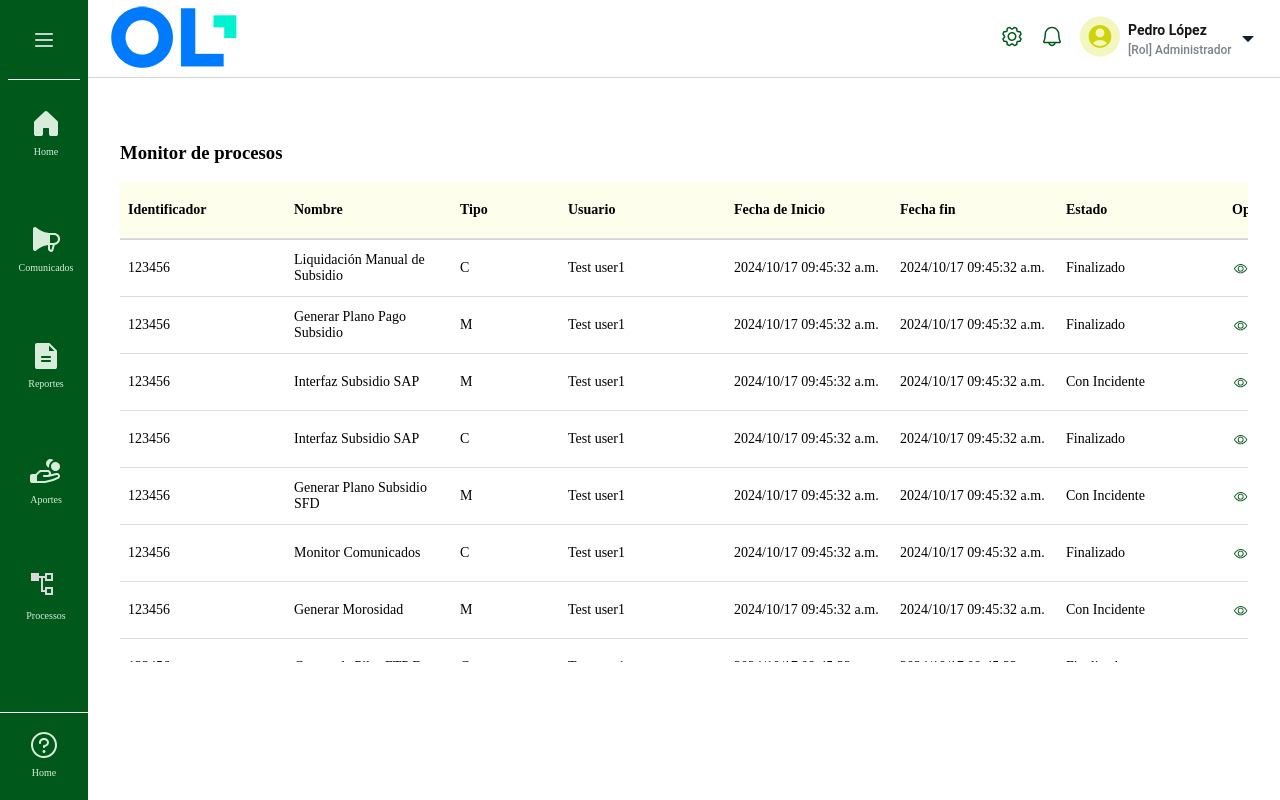
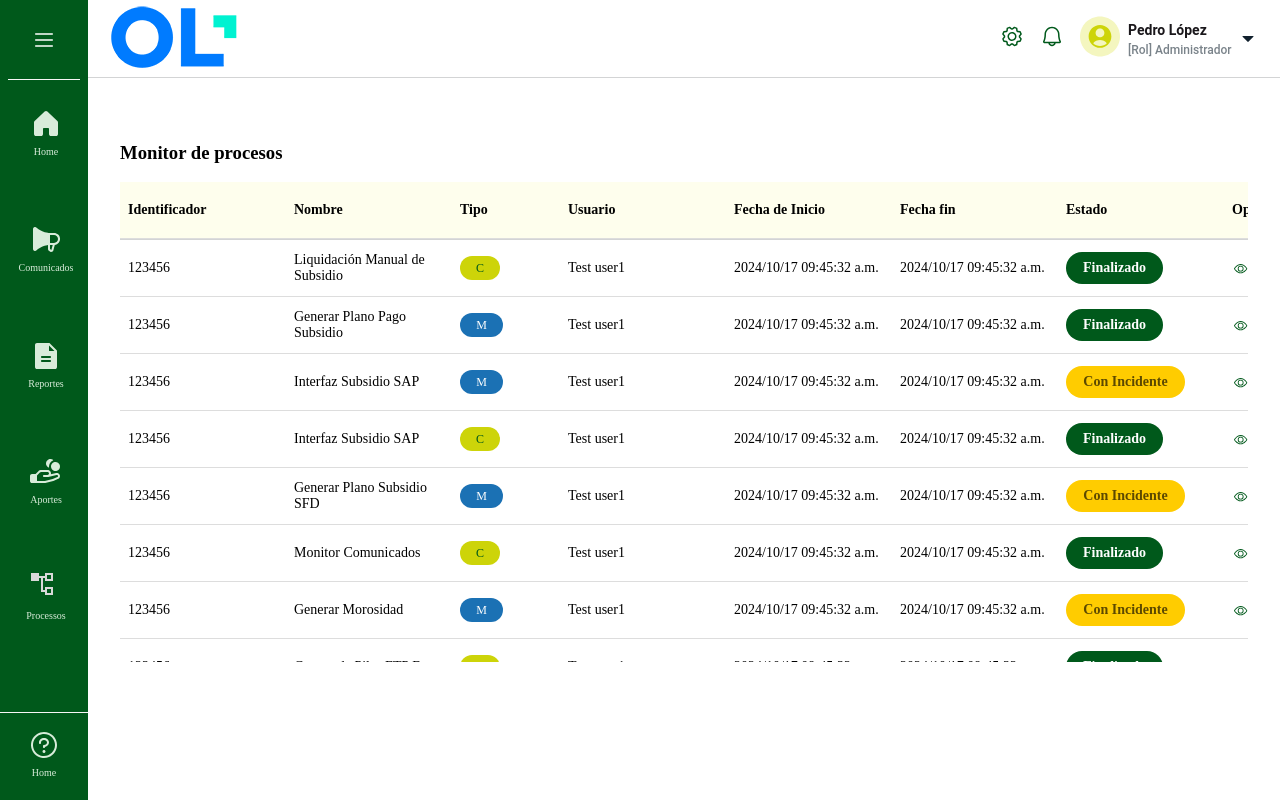
Before and after one commit to edgarinhm/react-layout-ols-challenge, a React (Vite) app: page / in a window 1280 px wide. Built offline with nearby package versions, Linux system fonts and the light colour scheme.

Commit message:
add badge styles add table action icons

```diff
--- a/src/components/body/pages/ProcessMonitor/MonitorGrid.css
+++ b/src/components/body/pages/ProcessMonitor/MonitorGrid.css
@@ -62,6 +62,143 @@
   }
 }
 
+.badge {
+  border-radius: 4px;
+  &.communication {
+    /* Descriptive badge */
+
+    /* Auto layout */
+    display: flex;
+    flex-direction: row;
+    justify-content: center;
+    align-items: center;
+    padding: 2px 8px;
+    gap: 4px;
+
+    width: 24px;
+    height: 20px;
+
+    background: #cdd409;
+    border-radius: 100px;
+
+    /* Inside auto layout */
+    flex: none;
+    order: 0;
+    flex-grow: 0;
+
+    /* Badge text */
+
+    font-style: normal;
+    font-weight: 400;
+    font-size: 12px;
+    line-height: 16px;
+    /* identical to box height, or 133% */
+    text-align: right;
+
+    color: #00591b;
+  }
+  &.monitor {
+    /* Descriptive badge */
+
+    /* Auto layout */
+    display: flex;
+    flex-direction: row;
+    justify-content: center;
+    align-items: center;
+    padding: 2px 8px;
+    gap: 4px;
+
+    width: 27px;
+    height: 20px;
+
+    background: #1b71b4;
+    border-radius: 100px;
+
+    /* Inside auto layout */
+    flex: none;
+    order: 0;
+    flex-grow: 0;
+
+    /* Badge text */
+
+    /* Paragraph/12'/Regular */
+    font-style: normal;
+    font-weight: 400;
+    font-size: 12px;
+    line-height: 16px;
+    text-align: right;
+
+    color: #ffffff;
+  }
+}
+
+.completed-badge {
+  /* Descriptive badge */
+
+  /* Auto layout */
+  display: flex;
+  flex-direction: row;
+  justify-content: center;
+  align-items: center;
+  padding: 2px 8px;
+  gap: 4px;
+
+  width: 81px;
+  height: 28px;
+
+  background: #00591b;
+  border-radius: 100px;
+
+  /* Inside auto layout */
+  flex: none;
+  order: 0;
+  flex-grow: 0;
+
+  /* Badge text */
+
+  font-style: normal;
+  font-weight: 600;
+  font-size: 14px;
+  line-height: 24px;
+  text-align: right;
+
+  color: #ffffff;
+}
+
+.pending-badge {
+  /* Descriptive badge */
+
+  /* Auto layout */
+  display: flex;
+  flex-direction: row;
+  justify-content: center;
+  align-items: center;
+  padding: 2px 8px;
+  gap: 4px;
+
+  width: 103px;
+  height: 28px;
+
+  background: #ffcc00;
+  border-radius: 100px;
+
+  /* Inside auto layout */
+  flex: none;
+  order: 0;
+  flex-grow: 0;
+
+  /* Badge text */
+
+  font-style: normal;
+  font-weight: 600;
+  font-size: 14px;
+  line-height: 24px;
+
+  text-align: right;
+
+  color: #5c4900;
+}
+
 /* On screens that are 992px or less, set the background color to blue */
 @media screen and (max-height: 992px) {
   .proccess-monitor-container {
--- a/src/components/body/pages/ProcessMonitor/MonitorGridRow.jsx
+++ b/src/components/body/pages/ProcessMonitor/MonitorGridRow.jsx
@@ -13,6 +13,28 @@ const DetailIcon = (
   </svg>
 );
 
+const EmailIcon = (
+  <svg viewBox="0 0 24 24" fill="currentColor" height="1em" width="1em">
+    <path
+      fill="#00591B"
+      d="M22 6c0-1.1-.9-2-2-2H4c-1.1 0-2 .9-2 2v12c0 1.1.9 2 2 2h16c1.1 0 2-.9 2-2V6m-2 0l-8 5-8-5h16m0 12H4V8l8 5 8-5v10z"
+    />
+  </svg>
+);
+
+const DownloadIcon = (
+  <svg fill="none" viewBox="0 0 24 24" height="1em" width="1em">
+    <path
+      fill="#00591B"
+      d="M11 5a1 1 0 112 0v7.158l3.243-3.243 1.414 1.414L12 15.986 6.343 10.33l1.414-1.414L11 12.158V5z"
+    />
+    <path
+      fill="#00591B"
+      d="M4 14h2v4h12v-4h2v4a2 2 0 01-2 2H6a2 2 0 01-2-2v-4z"
+    />
+  </svg>
+);
+
 const MonitorGridRow = (props) => {
   const { setOpenModal, data } = props;
 
@@ -20,14 +42,38 @@ const MonitorGridRow = (props) => {
     <tr>
       <td style={{ width: "150px" }}>{data.identificador}</td>
       <td>{data.nombre}</td>
-      <td style={{ width: "92px" }}>{data.tipo}</td>
+      <td style={{ width: "92px" }}>
+        <div
+          className={`badge ${data.tipo === "C" ? "communication" : "monitor"}`}
+        >
+          {data.tipo}
+        </div>
+      </td>
       <td>{data.usuario}</td>
       <td>{data.fechaDeInicio}</td>
       <td>{data.fechaFin}</td>
-      <td>{data.estado}</td>
+      <td>
+        <div
+          className={`${
+            data.estado.charAt(0).toLowerCase() === "f"
+              ? "completed-badge"
+              : "pending-badge"
+          }`}
+        >
+          {data.estado}
+        </div>
+      </td>
       <td style={{ width: "70px" }}>
         <button className="icon-btn icons" onClick={() => setOpenModal(true)}>
           {DetailIcon}
+        </button>
+
+        <button className="icon-btn icons" onClick={() => ""}>
+          {EmailIcon}
+        </button>
+
+        <button className="icon-btn icons" onClick={() => ""}>
+          {DownloadIcon}
         </button>
       </td>
     </tr>
```
